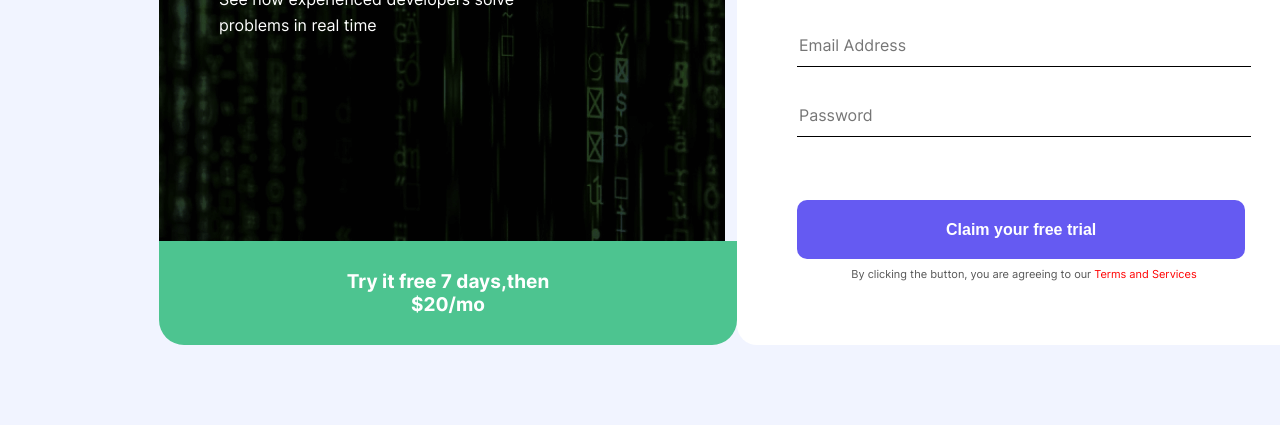
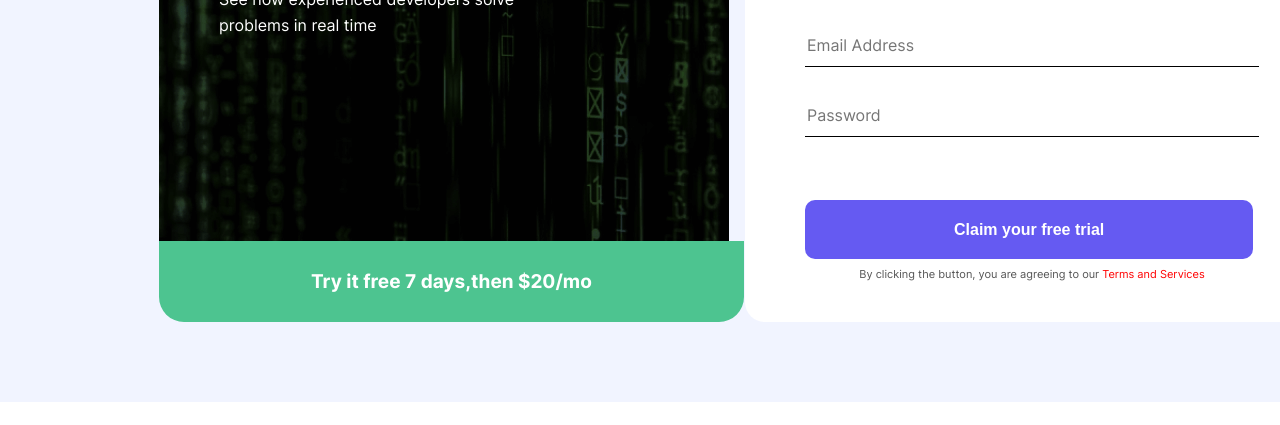
Before and after one commit to IbragimovOlimjon/006-IntroForm, a plain HTML site: page index.html in a window 1280 px wide. Shown: the part 406-831 px from the top of the page. After the commit the page ends 808 px from the top, so only its background shows below. Drawn offline with Linux system fonts and the light colour scheme; files whose address does not match are found by name.

Commit message:
add styles intro

```diff
--- a/css/styles.css
+++ b/css/styles.css
@@ -94,7 +94,7 @@ body {
     margin-right: 12px;
     padding-left: 60px;
     padding-top: 55px;
-    padding-right: 121px;
+    padding-right: 129px;
     padding-bottom: 203px;
 }
 
@@ -127,7 +127,7 @@ body {
 }
 
 .intro-form-link-list {
-    padding: 29px 150px;
+    padding: 29px 152px;
     background-color: #4DC490;
     display: inline-block;
     border-bottom-left-radius: 25px;
```
